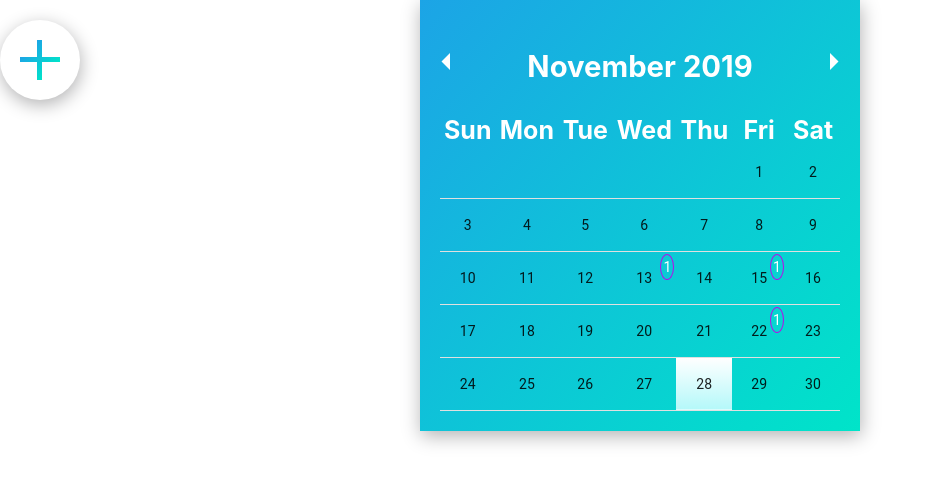
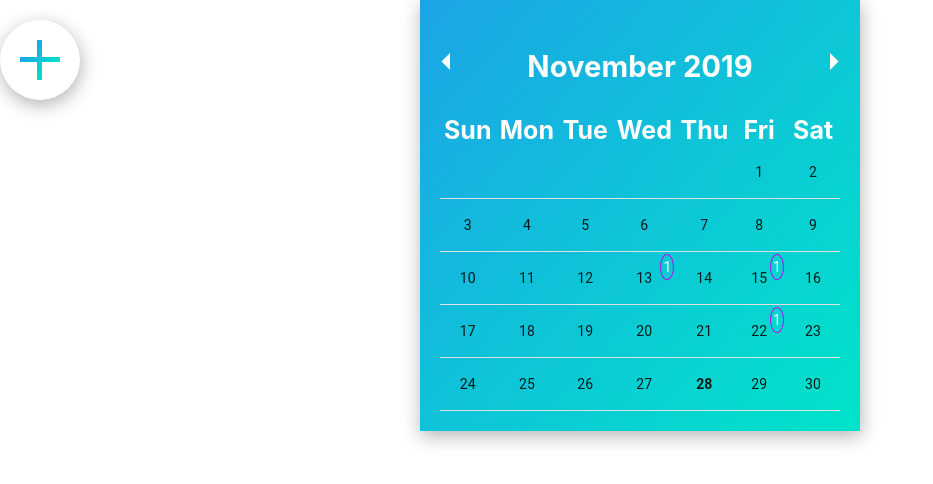
Before and after one commit to uliaka/calendar, a React (Create React App) app: page / in a window 1280 px wide. Shown: the top 484 px of the page, without its empty margins (0-933 px from the left). Built offline with nearby package versions, Linux system fonts and the light colour scheme.

Commit message:
current day is bold

```diff
--- a/src/components/Calendar/MyCalendar.js
+++ b/src/components/Calendar/MyCalendar.js
@@ -77,9 +77,7 @@ class MyCalendar extends React.Component {
   daysInMonth() {
     let daysInMonth = [];
     for (let d = 1; d <= this.getDaysInMounth(); d++) {
-     // const currentDay = d === this.getCurrentDay() ? "today" : '';
       const viewEvents = 0 === this.getEventsInDay(d).length ? "no-events" : "show-events";
-      //const selectedDate = (d <= this.state.endDate && d >= this.state.startDate) ? 'selected-date' : '';
       daysInMonth.push(
         <TableCell
           align="center"
@@ -191,7 +189,6 @@ class MyCalendar extends React.Component {
 
   changeDate(d) {
     let { startDate, endDate } = this.state;
-
     if (startDate === null || d < startDate || startDate !== endDate) {
       startDate = d;
       endDate = d;
--- a/src/components/Calendar/MyCalendar.scss
+++ b/src/components/Calendar/MyCalendar.scss
@@ -58,11 +58,14 @@ body {
 
 .selected-date {
   opacity: 0.5;
+
+  .show-events {
+    color: black;
+  }
 }
 
 .today {
-  background: $lightGradient;
-  background: $lightGradient;
+  font-weight: bold !important;
 }
 
 .wrapper-mounth {
```
